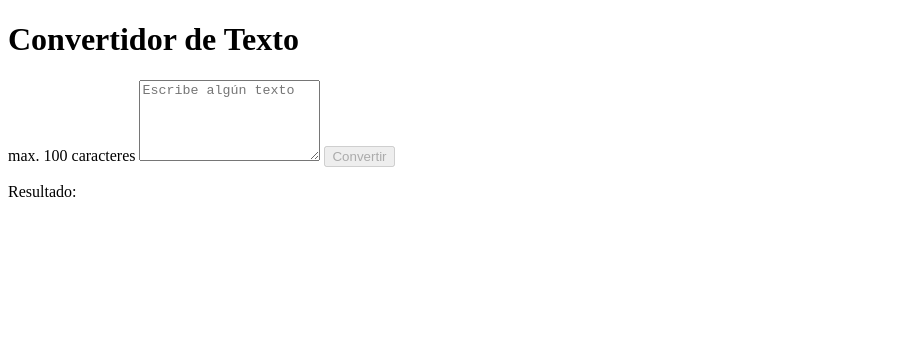
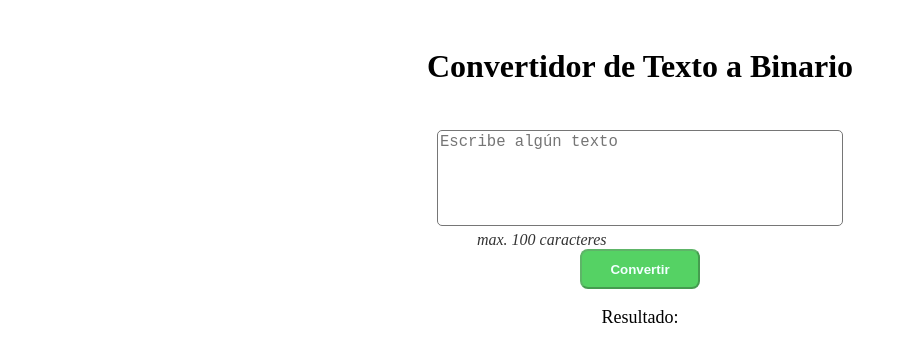
Before and after one commit to El-Diegore/text_to_binary, a plain HTML site: page index.html in a window 1280 px wide. Shown: the whole page, without its empty margins (0-907 px from the left). Drawn offline with Linux system fonts and the light colour scheme.

Commit message:
feat: add nuevos estilos css

```diff
--- a/index.html
+++ b/index.html
@@ -4,16 +4,18 @@
     <meta charset="UTF-8">
     <meta name="viewport" content="width=device-width, initial-scale=1.0">
     <link rel="stylesheet" href="style.css">
-    <title>Convertidor de texto</title>
+    <title>Convertidor de Texto a Binario</title>
 </head>
 <body>
     <div class="container">
-        <h1>Convertidor de Texto</h1>
+        <h1>Convertidor de Texto a Binario</h1>
         <label class="label-msg none" id="label_id" for="">has superado el máximo de caracteres</label>
-        <label for="text_id">max. 100 caracteres</label>
-        <textarea name="text" oninput="toggleButton()" id="text_id" rows="5" placeholder="Escribe algún texto"></textarea>
-        <button id="send_button" disabled onclick="textToBinary()">Convertir</button>
-        <p>Resultado: <span id="result_id"></span></p>
+        <textarea class="txtarea" name="text" oninput="toggleButton()" id="text_id" rows="5" placeholder="Escribe algún texto"></textarea>
+        <label class="lbl-max" for="text_id">max. 100 caracteres</label>
+        <button class="btn btn-disabled" id="send_button" disabled onclick="textToBinary()">Convertir</button>
+        <div class="result">
+            <p>Resultado: <span id="result_id"></span></p>
+        </div>
     </div>
     <script src="index.js"></script>
 
--- a/index.js
+++ b/index.js
@@ -1,15 +1,18 @@
 function toggleButton(){
-    const maxChar = 10;
+    const maxChar = 100;
     const textarea = document.getElementById('text_id');
     const button = document.getElementById('send_button');
     const label_msg = document.getElementById('label_id');
 
-    button.disabled = textarea.value.trim() === '' | textarea.value.length > maxChar;
+    button.disabled = textarea.value.trim() === '';
     if(textarea.value.length > maxChar){
         label_msg.classList.remove('none');
-        console.log("aqio")
+        button.classList.remove('btn')
+        button.classList.add('btn-disabled')
     }else{
         label_msg.classList.add('none');
+        button.classList.add('btn')
+        button.classList.remove('btn-disabled')
     }
 }
 function textToBinary(){
--- a/style.css
+++ b/style.css
@@ -1,6 +1,76 @@
+html{
+    margin: 0;
+}
+body{
+    display: flex;
+    justify-content: center;
+    align-items: start;
+    height: 100vh;
+}
+h1{
+    font-weight:  900;
+    text-align: center;
+    margin: 40px 0;
+}
+.container{
+    display: grid;
+    justify-content: center;
+    align-items: start;
+    position: relative;
+    width: 90vw;
+    max-width: 500px;
+}
 .none{
     display: none;
 }
+.btn-disabled{
+    background-color: rgb(183, 182, 182);
+    border-radius: 8px;
+    box-shadow: none;
+    cursor: no-drop;
+    height: 40px;
+    width: 120px;
+    font-weight: 600;
+    color: rgb(242, 255, 255);
+    margin: 0 auto;
+}
 .label-msg{
     color: red;
+    margin: 1rem 0;
+    position: absolute;
+    top: 80px;
+    left: 50px;
 }
+.lbl-max{
+    font-style:italic ;
+    opacity: 80%;
+    text-align: left;
+    margin-left: 50px;
+}
+.txtarea{
+    width: 400px;
+    resize: none;
+    border-radius: 5px;
+    box-shadow: none;
+    margin-bottom: 1.5em;
+    font-size: larger;
+    margin: 5px auto;
+}.btn{
+    border-radius: 8px;
+    box-shadow: none;
+    cursor: pointer;
+    height: 40px;
+    width: 120px;
+    font-weight: 600;
+    color: rgb(242, 255, 255);
+    background-color: rgb(85, 210, 100);
+    margin: 0 auto;
+
+}
+.result{
+    font-size: large;
+    text-align: center;
+}&
+p span{
+    font-weight: 700;
+}
```
